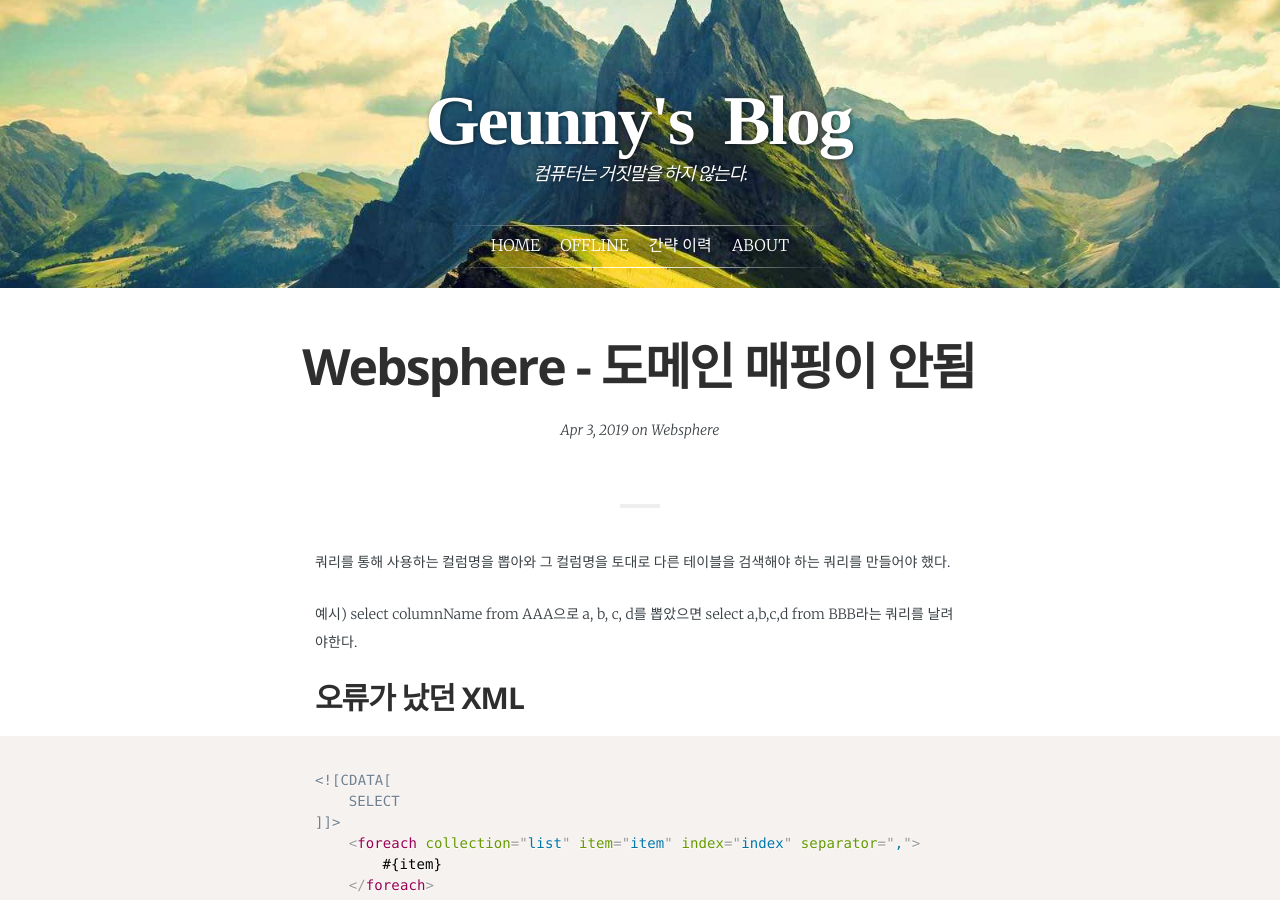
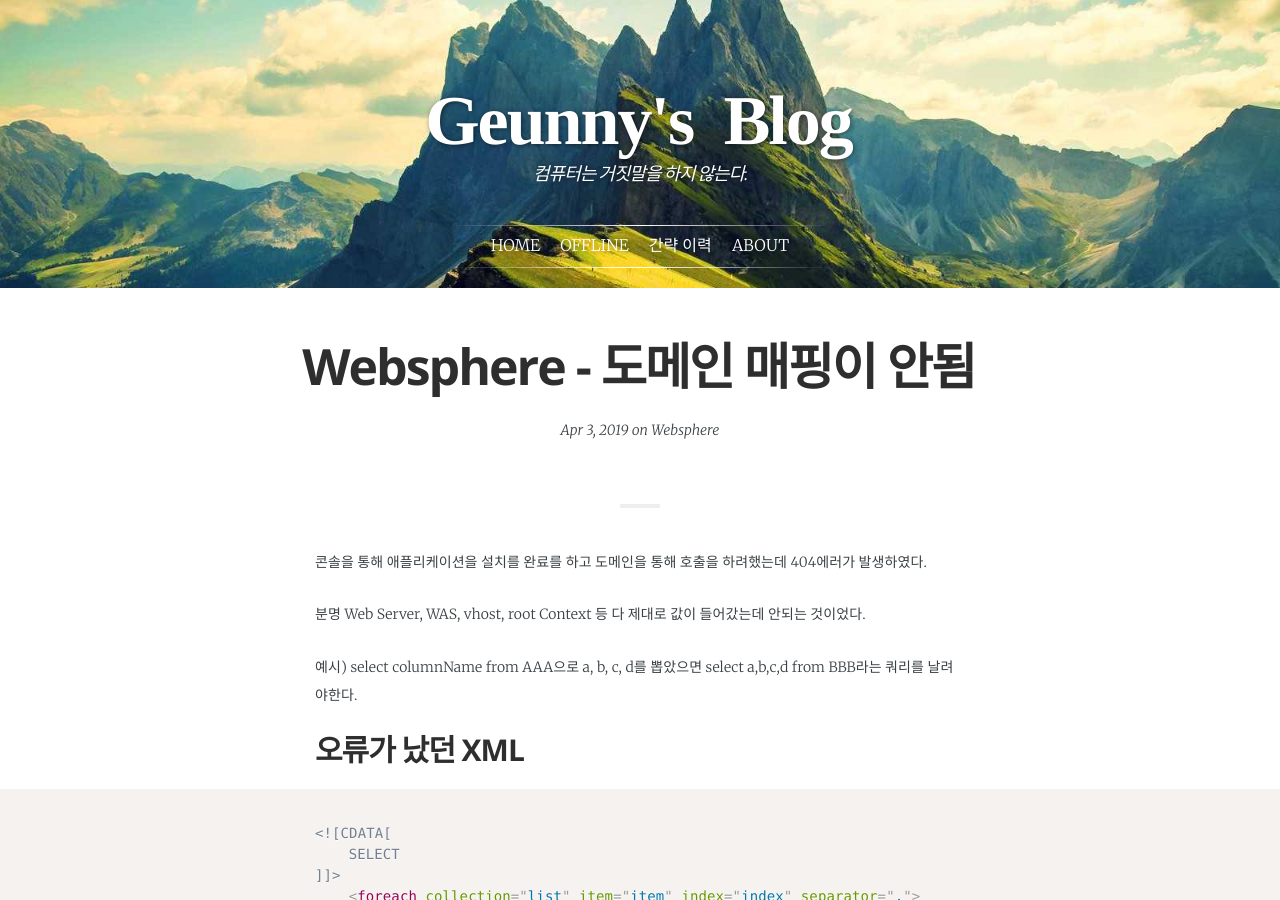
Before and after one commit to jwillmer/jekyllDecent, a Jekyll site: the page built from _posts/2019-04-03-websphere-add-application.md, in a window 1280 px wide and 900 px high. Built offline with Jekyll 4.4.1, drawn with Linux system fonts in a browser that asks for light colours; some web fonts are replaced.

Commit message:
Update 2019-04-03-websphere-add-application.md

```diff
--- a/_posts/2019-04-03-websphere-add-application.md
+++ b/_posts/2019-04-03-websphere-add-application.md
@@ -12,8 +12,9 @@ language:          KO
 comments:          true
 ---
 
-쿼리를 통해 사용하는 컬럼명을 뽑아와
-그 컬럼명을 토대로 다른 테이블을 검색해야 하는 쿼리를 만들어야 했다.
+콘솔을 통해 애플리케이션을 설치를 완료를 하고 도메인을 통해 호출을 하려했는데 404에러가 발생하였다.
+
+분명 Web Server, WAS, vhost, root Context 등 다 제대로 값이 들어갔는데 안되는 것이었다.
 
 예시)
 select columnName from AAA으로  a, b, c, d를 뽑았으면
```
